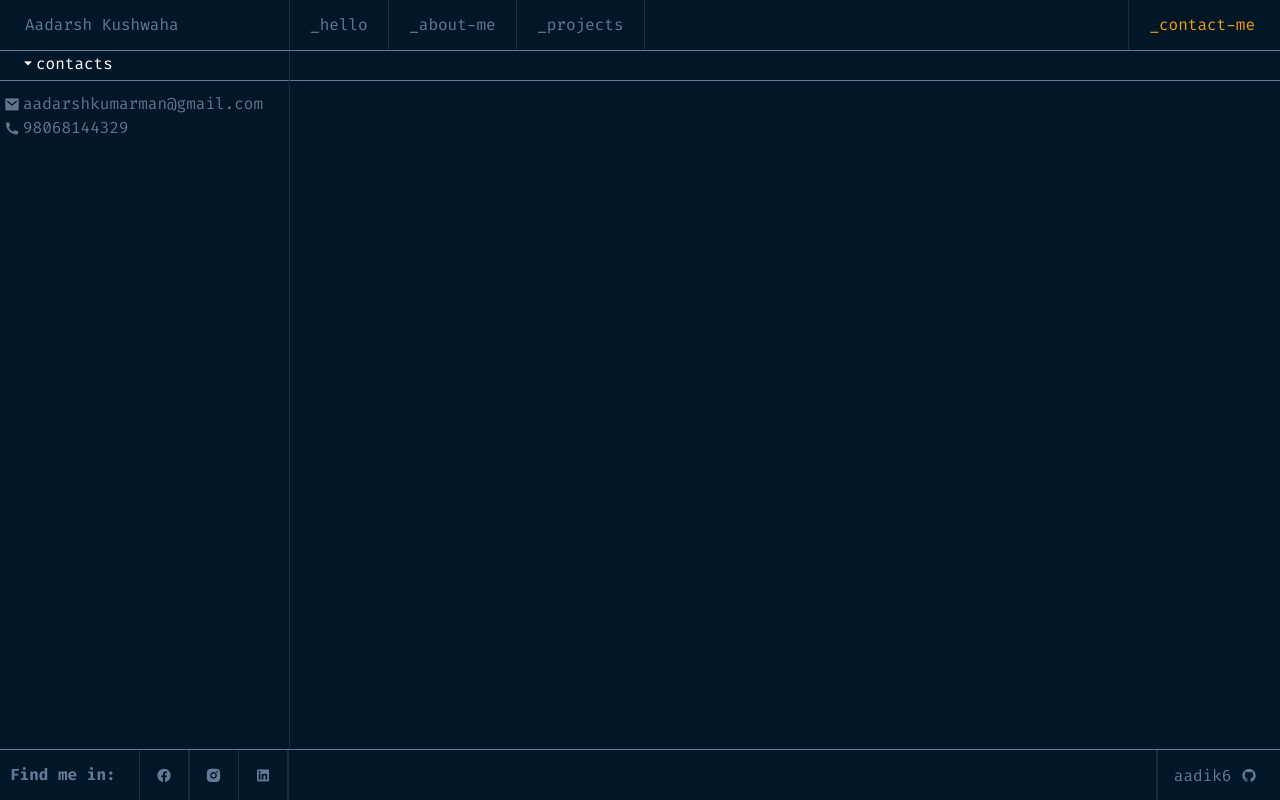
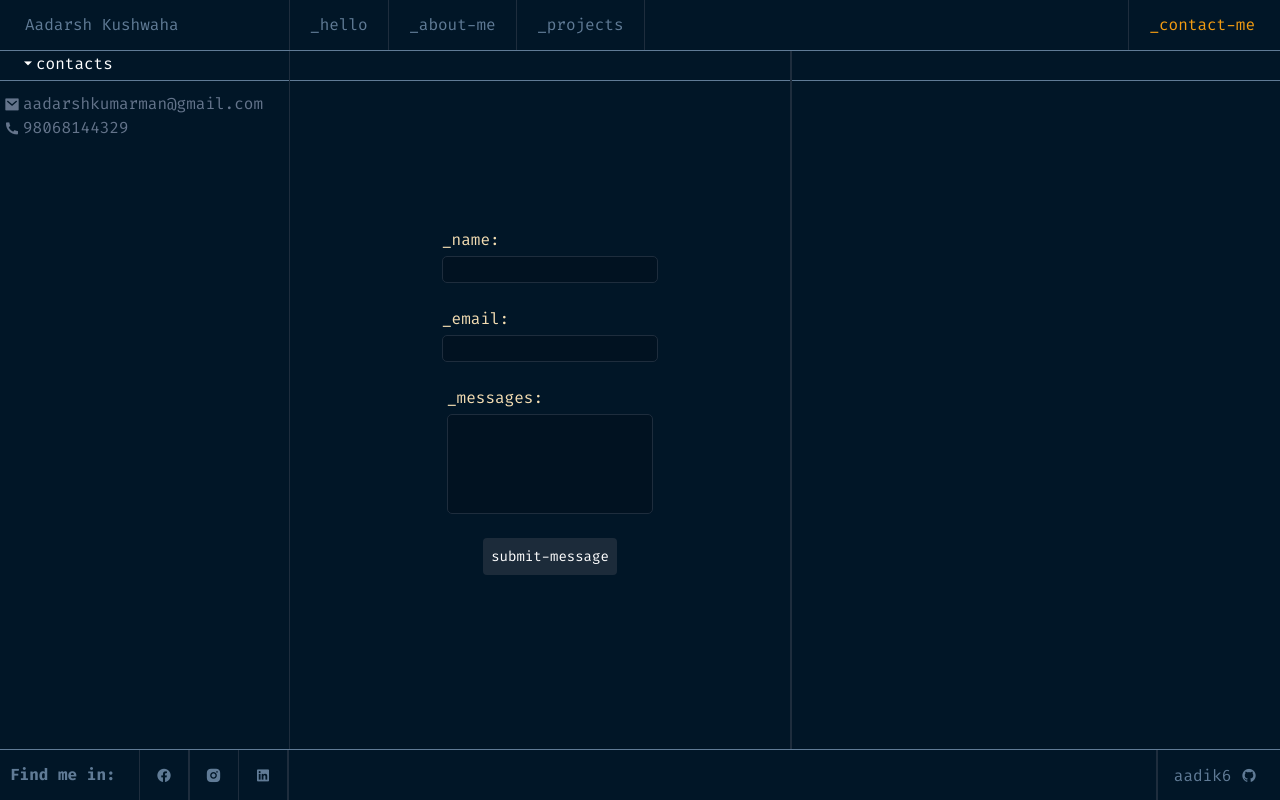
Before and after one commit to aadik6/portfolio, a React (Vite) app: page /contact in a window 1280 px wide. Built offline with nearby package versions, Linux system fonts and the light colour scheme.

Commit message:
starded working on contact

```diff
--- a/src/sections/contact.css
+++ b/src/sections/contact.css
@@ -1,4 +1,4 @@
-.contact-hr{
+.contact-hr {
     position: absolute;
     top: 5em;
     left: 0;
@@ -7,3 +7,31 @@
     width: 100%;
     background-color: #607B96;
 }
+
+.form {
+    width: 30em;
+}
+
+input[type='text'],
+input[type='email'],textarea {
+    background-color:#011221;
+    border: 1px solid #1E2D3D;
+    border-radius: 5px;
+    color: #465E77;
+    font-size: 14px;
+    padding: 2px 10px;
+    margin-bottom: 16px;
+    width: 100%;
+    outline: none;
+    transition: border-color 0.3s;
+}
+input:focus,
+textarea:focus {
+    /* border-width:1px ; */
+    border-color: #607B96;
+}
+
+textarea {
+    resize: none;
+    height: 100px;
+}
--- a/src/sections/contact.jsx
+++ b/src/sections/contact.jsx
@@ -5,6 +5,7 @@ function Contact() {
     return (
         <>
             <div className="desktop">
+                <div className="tw-flex">
                     <div className="top-contact tw-flex">
                         <div className="side">
                             <p className='tw-text-white tw-ml-[20px] tw-w-[268.5px]'><i class="ri-arrow-down-s-fill tw-text-white"></i>contacts</p>
@@ -15,6 +16,28 @@ function Contact() {
                             </div>
                         </div>
                         <div className="separator2"></div>
+                        <div className="tw-flex">
+                            <form className="form tw-w-52 tw-flex tw-flex-col tw-items-center tw-justify-center tw-gap-2 tw-ml-5">
+                                <div className="tw-flex tw-flex-col tw-gap-1">
+                                    <label htmlFor="name">_name:</label>
+                                    <input type="text" name='name' />
+                                </div>
+                                <div className="tw-flex tw-flex-col tw-gap-1">
+                                    <label htmlFor="email">_email:</label>
+                                    <input type="email" name='email' />
+                                </div>
+                                <div className="tw-flex tw-flex-col tw-gap-1">
+                                    <label htmlFor="message">_messages:</label>
+                                    <textarea type="text" name='message' />
+                                </div>
+                                <button type='submit' className='tw-p-2 tw-bg-[#1C2B3A] tw-rounded tw-text-[#FFFFFF] tw-text-[14px]'>submit-message</button>
+                            </form>
+                            <div className="separator2"></div>
+                            <div className="formCode">
+
+                            </div>
+                        </div>
+                    </div>
                 </div>
             </div>
             <div className="mobile">
```
Lines whose indentation alone changed are shown as unchanged.
